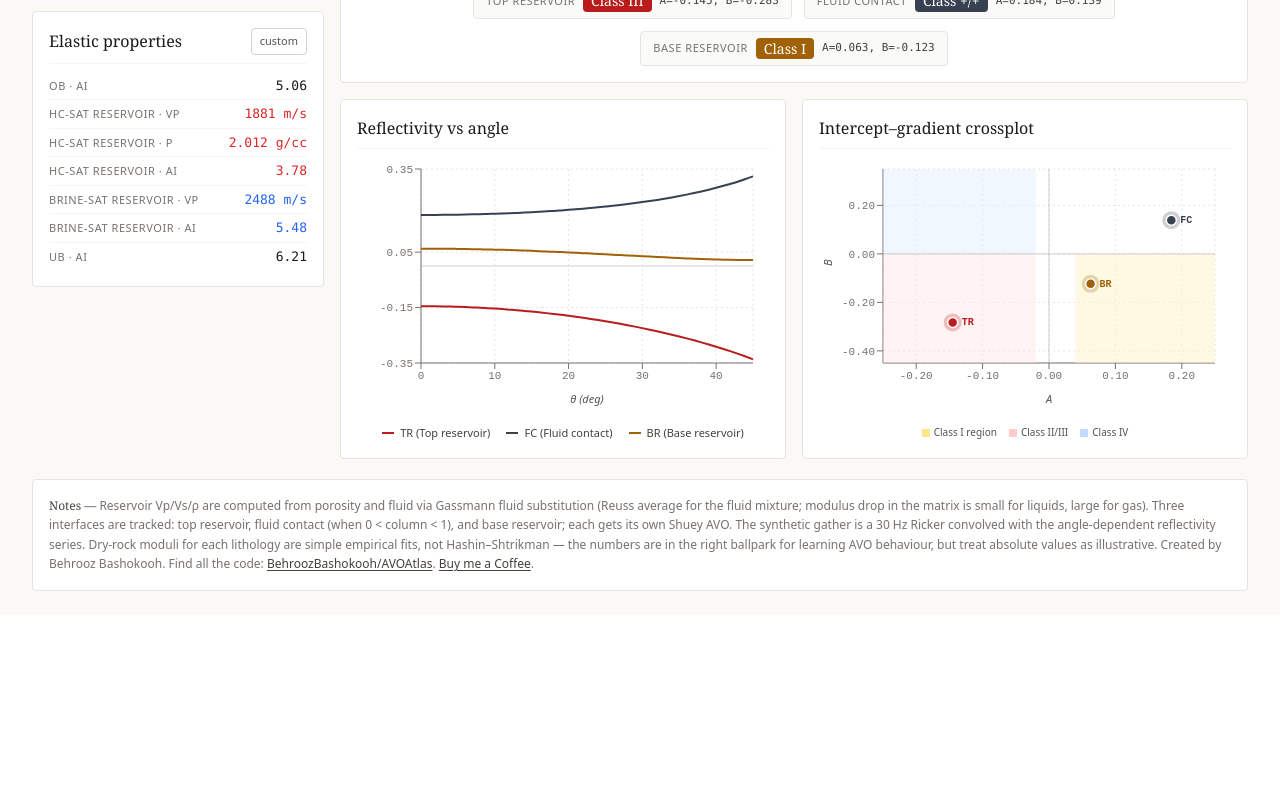
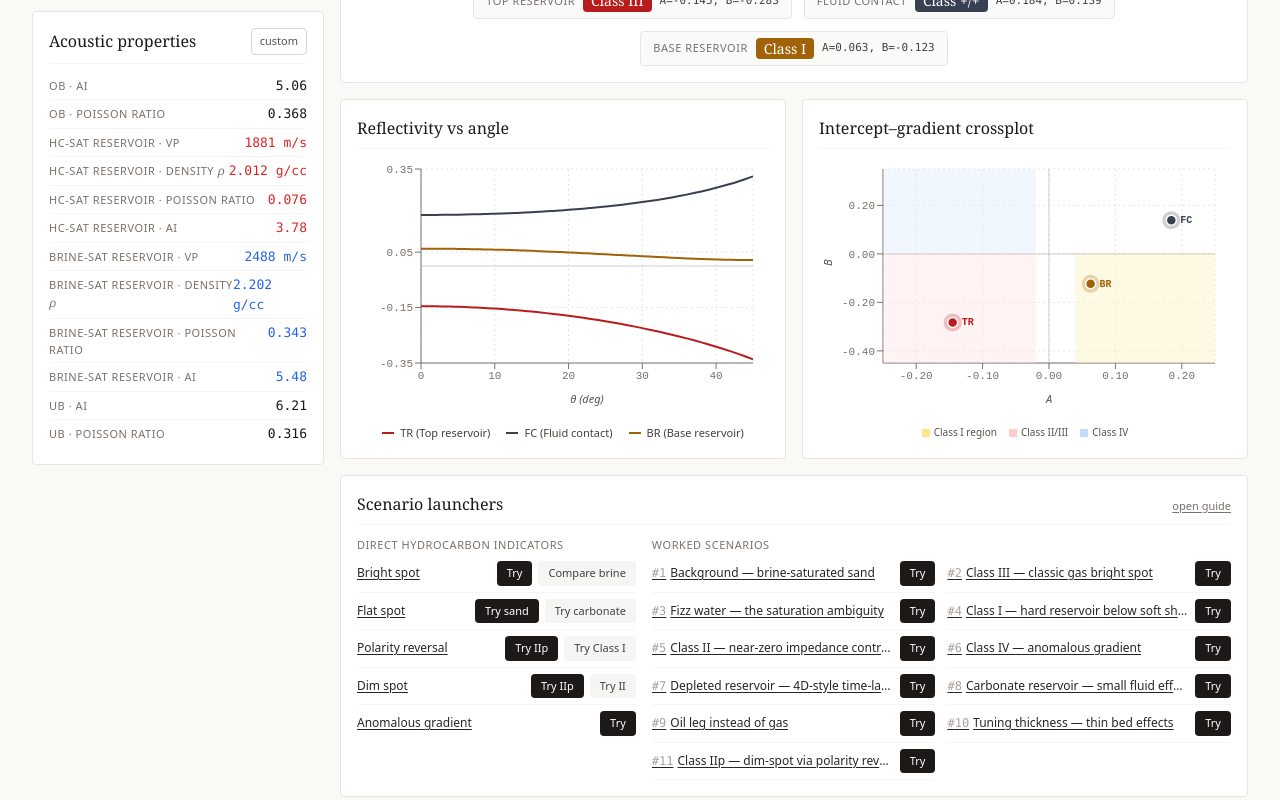
Before and after one commit to BehroozBashokooh/AVOAtlas, a React (Vite) app: page / in a window 1280 px wide. Shown: the part 980-1780 px from the top of the page. Before the commit the page ends 1595 px from the top, so only its background shows below. Built offline with nearby package versions, Linux system fonts and the light colour scheme.

Commit message:
Add acoustic property stats and atlas scenario launchers

```diff
--- a/src/AVOAtlasV3.jsx
+++ b/src/AVOAtlasV3.jsx
@@ -89,6 +89,14 @@ function shueyTerms(Vp1, Vs1, r1, Vp2, Vs2, r2) {
   return { A, B, C };
 }
 
+function poissonRatio(Vp, Vs) {
+  const vp2 = Vp * Vp;
+  const vs2 = Vs * Vs;
+  const denom = 2 * (vp2 - vs2);
+  if (denom === 0) return NaN;
+  return (vp2 - 2 * vs2) / denom;
+}
+
 const reflAt = (A, B, C, deg) => {
   const t = (deg * Math.PI) / 180;
   const s2 = Math.sin(t) ** 2;
@@ -168,6 +176,10 @@ function Stat({ label, value, color }) {
   );
 }
 
+function RhoSymbol() {
+  return <span className="font-serif italic normal-case tracking-normal text-[1.08em]">ρ</span>;
+}
+
 function ElasticNumber({ value, onChange, step = 1, color }) {
   return (
     <input
@@ -197,11 +209,15 @@ function ElasticPropertiesPanel({
     { key: 'br_res', label: 'Brine res', color: FLUIDS.brine.color },
     { key: 'ub', label: 'UB', color: '#1c1917' },
   ];
+  const formatPoisson = rock => {
+    const nu = poissonRatio(rock.Vp, rock.Vs);
+    return Number.isFinite(nu) ? nu.toFixed(3) : '—';
+  };
 
   return (
     <section className="bg-white border border-stone-200 rounded p-4">
       <div className="flex items-center justify-between mb-2 pb-2 border-b border-stone-100 gap-2">
-        <h2 className="font-serif text-base text-stone-900">Elastic properties</h2>
+        <h2 className="font-serif text-base text-stone-900">Acoustic properties</h2>
         {customElastic ? (
           <button
             type="button"
@@ -224,35 +240,44 @@ function ElasticPropertiesPanel({
       {!customElastic ? (
         <>
           <Stat label="OB · AI" value={values.ob.AI.toFixed(2)} />
+          <Stat label="OB · Poisson ratio" value={formatPoisson(values.ob)} />
           <Stat label="HC-sat reservoir · Vp" value={values.hc_res.Vp.toFixed(0) + ' m/s'} color={hcColor} />
-          <Stat label="HC-sat reservoir · ρ"  value={values.hc_res.rho.toFixed(3) + ' g/cc'} color={hcColor} />
+          <Stat label={<>HC-sat reservoir · density <RhoSymbol /></>} value={values.hc_res.rho.toFixed(3) + ' g/cc'} color={hcColor} />
+          <Stat label="HC-sat reservoir · Poisson ratio" value={formatPoisson(values.hc_res)} color={hcColor} />
           <Stat label="HC-sat reservoir · AI" value={values.hc_res.AI.toFixed(2)} color={hcColor} />
           <Stat label="Brine-sat reservoir · Vp" value={values.br_res.Vp.toFixed(0) + ' m/s'} color={FLUIDS.brine.color} />
+          <Stat label={<>Brine-sat reservoir · density <RhoSymbol /></>} value={values.br_res.rho.toFixed(3) + ' g/cc'} color={FLUIDS.brine.color} />
+          <Stat label="Brine-sat reservoir · Poisson ratio" value={formatPoisson(values.br_res)} color={FLUIDS.brine.color} />
           <Stat label="Brine-sat reservoir · AI" value={values.br_res.AI.toFixed(2)} color={FLUIDS.brine.color} />
           <Stat label="UB · AI" value={values.ub.AI.toFixed(2)} />
+          <Stat label="UB · Poisson ratio" value={formatPoisson(values.ub)} />
         </>
       ) : (
-        <div className="space-y-2">
-          <div className="grid grid-cols-[1fr_4rem_4rem_4rem_3.5rem] gap-1 items-center text-[10px] uppercase tracking-wider text-stone-400">
+        <div className="space-y-2 overflow-x-auto">
+          <div className="grid min-w-[24rem] grid-cols-[3.8rem_3.75rem_3.75rem_4.5rem_3.25rem_3.5rem] gap-1 items-center text-[10px] uppercase tracking-wider text-stone-400">
             <span>zone</span>
             <span className="text-right">Vp</span>
             <span className="text-right">Vs</span>
-            <span className="text-right">ρ</span>
+            <span className="text-right">Density <RhoSymbol /></span>
+            <span className="text-right">ν</span>
             <span className="text-right">AI</span>
           </div>
           {rows.map(row => {
             const v = values[row.key];
             const d = defaults[row.key];
             return (
-              <div key={row.key} className="grid grid-cols-[1fr_4rem_4rem_4rem_3.5rem] gap-1 items-center">
+              <div key={row.key} className="grid min-w-[24rem] grid-cols-[3.8rem_3.75rem_3.75rem_4.5rem_3.25rem_3.5rem] gap-1 items-center">
                 <span className="text-[11px] text-stone-500 uppercase tracking-wider">{row.label}</span>
                 <ElasticNumber value={Math.round(v.Vp)} onChange={next => onElasticChange(row.key, 'Vp', next)} color={row.color} />
                 <ElasticNumber value={Math.round(v.Vs)} onChange={next => onElasticChange(row.key, 'Vs', next)} color={row.color} />
                 <ElasticNumber value={v.rho.toFixed(3)} step={0.001} onChange={next => onElasticChange(row.key, 'rho', next)} color={row.color} />
                 <span className="text-[12px] font-mono tabular-nums text-right" style={{ color: row.color }}>
+                  {formatPoisson(v)}
+                </span>
+                <span className="text-[12px] font-mono tabular-nums text-right" style={{ color: row.color }}>
                   {v.AI.toFixed(2)}
                 </span>
-                <span className="col-start-2 col-span-4 text-[10px] text-stone-400 font-mono tabular-nums">
+                <span className="col-start-2 col-span-5 text-[10px] text-stone-400 font-mono tabular-nums">
                   default {d.Vp.toFixed(0)} / {d.Vs.toFixed(0)} / {d.rho.toFixed(3)}
                 </span>
               </div>
@@ -700,6 +725,50 @@ const SCENARIOS = [
   },
 ];
 
+const DHI_LAUNCHERS = [
+  {
+    id: 'dhi-bright-spot',
+    name: 'Bright spot',
+    actions: [
+      { label: 'Try', scenarioId: 'class_III_gas' },
+      { label: 'Compare brine', scenarioId: 'background_brine', secondary: true },
+    ],
+  },
+  {
+    id: 'dhi-flat-spot',
+    name: 'Flat spot',
+    actions: [
+      { label: 'Try sand', scenarioId: 'class_III_gas' },
+      { label: 'Try carbonate', scenarioId: 'carbonate', secondary: true },
+    ],
+  },
+  {
+    id: 'dhi-polarity-reversal',
+    name: 'Polarity reversal',
+    actions: [
+      { label: 'Try IIp', scenarioId: 'class_IIp_dim' },
+      { label: 'Try Class I', scenarioId: 'class_I_hard', secondary: true },
+    ],
+  },
+  {
+    id: 'dhi-dim-spot',
+    name: 'Dim spot',
+    actions: [
+      { label: 'Try IIp', scenarioId: 'class_IIp_dim' },
+      { label: 'Try II', scenarioId: 'class_II_balanced', secondary: true },
+    ],
+  },
+  {
+    id: 'dhi-class-iv',
+    name: 'Anomalous gradient',
+    actions: [
+      { label: 'Try', scenarioId: 'class_IV' },
+    ],
+  },
+];
+
+const findScenario = id => SCENARIOS.find(s => s.id === id);
+
 /* ════════════════════════════════════════════════════════════════════
    AI vs DEPTH DIAGRAM — schematic compaction trends with class regions
    ════════════════════════════════════════════════════════════════════ */
@@ -856,7 +925,7 @@ const Eq = ({ children }) => (
 
 function ScenarioCard({ scenario, onApply }) {
   return (
-    <section className="border border-stone-200 rounded p-5 bg-stone-50/40">
+    <section id={`scenario-${scenario.id}`} className="border border-stone-200 rounded p-5 bg-stone-50/40 scroll-mt-6">
       <div className="flex items-baseline justify-between gap-3 mb-3 pb-2 border-b border-stone-200">
         <h3 className="font-serif text-lg text-stone-900 leading-tight">
           <span className="text-stone-400 mr-2 font-mono text-sm tabular-nums">#{scenario.number}</span>
@@ -907,6 +976,93 @@ function ScenarioCard({ scenario, onApply }) {
   );
 }
 
+function CompactScenarioLaunchers({ onApplyScenario, onOpenGuideSection }) {
+  const buttonClass = action => action.secondary
+    ? 'text-[11px] px-2.5 py-1 bg-stone-100 text-stone-700 rounded hover:bg-stone-200 font-medium whitespace-nowrap'
+    : 'text-[11px] px-2.5 py-1 bg-stone-900 text-white rounded hover:bg-stone-700 font-medium whitespace-nowrap';
+
+  return (
+    <section className="bg-white border border-stone-200 rounded p-4">
+      <div className="flex items-baseline justify-between gap-3 mb-3 pb-2 border-b border-stone-100">
+        <h2 className="font-serif text-base text-stone-900">Scenario launchers</h2>
+        <button
+          type="button"
+          onClick={() => onOpenGuideSection('guide-dhi')}
+          className="text-[11px] text-stone-500 underline underline-offset-2 hover:text-stone-900"
+        >
+          open guide
+        </button>
+      </div>
+
+      <div className="grid grid-cols-1 xl:grid-cols-[minmax(17rem,0.65fr)_minmax(0,1.35fr)] gap-4">
+        <div>
+          <h3 className="text-[11px] uppercase tracking-wider text-stone-500 mb-2">Direct hydrocarbon indicators</h3>
+          <div className="space-y-1.5">
+            {DHI_LAUNCHERS.map(dhi => (
+              <div key={dhi.id} className="flex items-center justify-between gap-2 border-b border-stone-100 last:border-0 pb-1.5 last:pb-0">
+                <a
+                  href={`#${dhi.id}`}
+                  onClick={e => {
+                    e.preventDefault();
+                    onOpenGuideSection(dhi.id);
+                  }}
+                  className="text-left text-[12px] font-medium text-stone-800 underline underline-offset-2 hover:text-stone-950"
+                >
+                  {dhi.name}
+                </a>
+                <div className="flex gap-1.5 flex-wrap justify-end">
+                  {dhi.actions.map(action => {
+                    const scenario = findScenario(action.scenarioId);
+                    return (
+                      <button
+                        key={`${dhi.id}-${action.scenarioId}-${action.label}`}
+                        type="button"
+                        onClick={() => scenario && onApplyScenario(scenario.settings)}
+                        className={buttonClass(action)}
+                      >
+                        {action.label}
+                      </button>
+                    );
+                  })}
+                </div>
+              </div>
+            ))}
+          </div>
+        </div>
+
+        <div>
+          <h3 className="text-[11px] uppercase tracking-wider text-stone-500 mb-2">Worked scenarios</h3>
+          <div className="grid grid-cols-1 md:grid-cols-2 2xl:grid-cols-3 gap-x-3 gap-y-1.5">
+            {SCENARIOS.map(scenario => (
+              <div key={scenario.id} className="flex items-center justify-between gap-2 border-b border-stone-100 pb-1.5">
+                <a
+                  href={`#scenario-${scenario.id}`}
+                  onClick={e => {
+                    e.preventDefault();
+                    onOpenGuideSection(`scenario-${scenario.id}`);
+                  }}
+                  className="min-w-0 truncate text-left text-[12px] text-stone-800 underline underline-offset-2 hover:text-stone-950"
+                  title={scenario.title}
+                >
+                  <span className="text-stone-400 font-mono tabular-nums mr-1">#{scenario.number}</span>
+                  {scenario.title}
+                </a>
+                <button
+                  type="button"
+                  onClick={() => onApplyScenario(scenario.settings)}
+                  className="text-[11px] px-2.5 py-1 bg-stone-900 text-white rounded hover:bg-stone-700 font-medium whitespace-nowrap"
+                >
+                  Try
+                </button>
+              </div>
+            ))}
+          </div>
+        </div>
+      </div>
+    </section>
+  );
+}
+
 function GuideView({ onApplyScenario }) {
   return (
     <div className="max-w-4xl mx-auto">
@@ -1080,14 +1236,14 @@ function GuideView({ onApplyScenario }) {
       </section>
 
       {/* === DHI catalog section === */}
-      <section className="bg-white border border-stone-200 rounded p-6 mb-4">
+      <section id="guide-dhi" className="bg-white border border-stone-200 rounded p-6 mb-4 scroll-mt-6">
         <h2 className="font-serif text-2xl text-stone-900 mb-1">Direct hydrocarbon indicators (DHIs)</h2>
         <p className="text-[12px] italic text-stone-500 mb-4">Each DHI below corresponds to one or more scenarios in the list further down. Click the <em>Try</em> button to load the relevant scenario into the live atlas.</p>
 
         <div className="font-serif text-[14px] text-stone-800 leading-relaxed space-y-5">
 
           {/* Bright spot */}
-          <div className="border-l-[3px] pl-4 py-1" style={{ borderColor: '#b91c1c' }}>
+          <div id="dhi-bright-spot" className="border-l-[3px] pl-4 py-1 scroll-mt-6" style={{ borderColor: '#b91c1c' }}>
             <h3 className="font-serif text-base text-stone-900 mb-1">Bright spot</h3>
             <p className="text-[13px] text-stone-700">
               <strong>What it is.</strong> A reflection significantly stronger than the surrounding background, indicating an anomalously large impedance contrast. The classical DHI — and the one most students learn first — but also the source of the most false-positive interpretations in real exploration.
@@ -1099,11 +1255,11 @@ function GuideView({ onApplyScenario }) {
               <strong>Pitfalls.</strong> Tuning of thin clean sands, hard streaks, salt or basalt edges, igneous bodies, top-of-coal reflections, and shallow chalk crests can all produce strong reflections that mimic a gas bright spot. The AVO behaviour (brightening with offset) is what distinguishes a real Class III from a hard kick.
             </p>
             <div className="flex gap-2 mt-2 flex-wrap">
-              <button onClick={() => onApplyScenario(SCENARIOS.find(s => s.id === 'class_III_gas').settings)}
+              <button onClick={() => onApplyScenario(findScenario('class_III_gas').settings)}
                       className="text-[12px] px-3 py-1 bg-stone-900 text-white rounded hover:bg-stone-700 font-medium">
                 Try the bright spot
               </button>
-              <button onClick={() => onApplyScenario(SCENARIOS.find(s => s.id === 'background_brine').settings)}
+              <button onClick={() => onApplyScenario(findScenario('background_brine').settings)}
                       className="text-[12px] px-3 py-1 bg-stone-200 text-stone-800 rounded hover:bg-stone-300 font-medium">
                 Compare with brine background
               </button>
@@ -1111,7 +1267,7 @@ function GuideView({ onApplyScenario }) {
           </div>
 
           {/* Flat spot */}
-          <div className="border-l-[3px] pl-4 py-1" style={{ borderColor: '#a16207' }}>
+          <div id="dhi-flat-spot" className="border-l-[3px] pl-4 py-1 scroll-mt-6" style={{ borderColor: '#a16207' }}>
             <h3 className="font-serif text-base text-stone-900 mb-1">Flat spot</h3>
             <p className="text-[13px] text-stone-700">
               <strong>What it is.</strong> A horizontal reflection cutting across structural dip, marking the gas-water or gas-oil contact inside the reservoir. The most direct of the DHIs because fluid contacts are flat (or nearly so) under gravity, while structural features dip — a flat reflection in a dipping reservoir cannot be a stratigraphic feature.
@@ -1123,11 +1279,11 @@ function GuideView({ onApplyScenario }) {
               <strong>Carbonates beware.</strong> Because Gassmann fluid substitution moves stiff carbonates only slightly, the flat spot in a gas carbonate reservoir is typically <em>tiny</em> — barely detectable above noise. DHI workflows tuned for clastics fail in carbonate provinces precisely here.
             </p>
             <div className="flex gap-2 mt-2 flex-wrap">
-              <button onClick={() => onApplyScenario(SCENARIOS.find(s => s.id === 'class_III_gas').settings)}
+              <button onClick={() => onApplyScenario(findScenario('class_III_gas').settings)}
                       className="text-[12px] px-3 py-1 bg-stone-900 text-white rounded hover:bg-stone-700 font-medium">
                 Try a strong flat spot (sand)
               </button>
-              <button onClick={() => onApplyScenario(SCENARIOS.find(s => s.id === 'carbonate').settings)}
+              <button onClick={() => onApplyScenario(findScenario('carbonate').settings)}
                       className="text-[12px] px-3 py-1 bg-stone-200 text-stone-800 rounded hover:bg-stone-300 font-medium">
                 Compare to weak carbonate flat spot
               </button>
@@ -1135,7 +1291,7 @@ function GuideView({ onApplyScenario }) {
           </div>
 
           {/* Polarity reversal */}
-          <div className="border-l-[3px] pl-4 py-1" style={{ borderColor: '#7e22ce' }}>
+          <div id="dhi-polarity-reversal" className="border-l-[3px] pl-4 py-1 scroll-mt-6" style={{ borderColor: '#7e22ce' }}>
             <h3 className="font-serif text-base text-stone-900 mb-1">Polarity reversal</h3>
             <p className="text-[13px] text-stone-700">
               <strong>What it is.</strong> A reflection whose sign changes — either across angle within a single gather, or laterally along a stacked section. The within-gather version is the AVO diagnostic of Class IIp (and sometimes Class I when the gradient is strong enough). The lateral version occurs where a stratigraphic horizon transitions from wet (positive amplitude) to gas-charged (negative amplitude) along its updip extent.
@@ -1147,11 +1303,11 @@ function GuideView({ onApplyScenario }) {
               <strong>How to recognise it.</strong> The black-filled wavelet on the near-trace turns into an unfilled trough on the far-trace, or vice versa. On angle-gather displays it is one of the most visually striking DHIs.
             </p>
             <div className="flex gap-2 mt-2 flex-wrap">
-              <button onClick={() => onApplyScenario(SCENARIOS.find(s => s.id === 'class_IIp_dim').settings)}
+              <button onClick={() => onApplyScenario(findScenario('class_IIp_dim').settings)}
                       className="text-[12px] px-3 py-1 bg-stone-900 text-white rounded hover:bg-stone-700 font-medium">
                 Try the Class IIp reversal
               </button>
-              <button onClick={() => onApplyScenario(SCENARIOS.find(s => s.id === 'class_I_hard').settings)}
+              <button onClick={() => onApplyScenario(findScenario('class_I_hard').settings)}
                       className="text-[12px] px-3 py-1 bg-stone-200 text-stone-800 rounded hover:bg-stone-300 font-medium">
                 Also seen in Class I far offsets
               </button>
@@ -1159,7 +1315,7 @@ function GuideView({ onApplyScenario }) {
           </div>
 
           {/* Dim spot */}
-          <div className="border-l-[3px] pl-4 py-1" style={{ borderColor: '#9a3412' }}>
+          <div id="dhi-dim-spot" className="border-l-[3px] pl-4 py-1 scroll-mt-6" style={{ borderColor: '#9a3412' }}>
             <h3 className="font-serif text-base text-stone-900 mb-1">Dim spot</h3>
             <p className="text-[13px] text-stone-700">
               <strong>What it is.</strong> An anomalously <em>weak</em> reflection where geological context predicts a stronger one. The opposite signature to a bright spot — and harder to see because you are looking for an absence rather than a presence.
@@ -1171,11 +1327,11 @@ function GuideView({ onApplyScenario }) {
               <strong>How to find them.</strong> Gradient stacks (B-stacks) and far-offset stacks reveal both forms. The Class IIp version also gives itself away on the gather as polarity reversal — the most direct signature.
             </p>
             <div className="flex gap-2 mt-2 flex-wrap">
-              <button onClick={() => onApplyScenario(SCENARIOS.find(s => s.id === 'class_IIp_dim').settings)}
+              <button onClick={() => onApplyScenario(findScenario('class_IIp_dim').settings)}
                       className="text-[12px] px-3 py-1 bg-stone-900 text-white rounded hover:bg-stone-700 font-medium">
                 Try the Class IIp dim spot
               </button>
-              <button onClick={() => onApplyScenario(SCENARIOS.find(s => s.id === 'class_II_balanced').settings)}
+              <button onClick={() => onApplyScenario(findScenario('class_II_balanced').settings)}
                       className="text-[12px] px-3 py-1 bg-stone-200 text-stone-800 rounded hover:bg-stone-300 font-medium">
                 Try the Class II hide
               </button>
@@ -1183,7 +1339,7 @@ function GuideView({ onApplyScenario }) {
           </div>
 
           {/* Anomalous gradient — Class IV */}
-          <div className="border-l-[3px] pl-4 py-1" style={{ borderColor: '#1d4ed8' }}>
+          <div id="dhi-class-iv" className="border-l-[3px] pl-4 py-1 scroll-mt-6" style={{ borderColor: '#1d4ed8' }}>
             <h3 className="font-serif text-base text-stone-900 mb-1">Anomalous gradient (Class IV)</h3>
             <p className="text-[13px] text-stone-700">
               <strong>What it is.</strong> A bright soft loop on the near offset that <em>weakens</em> with offset — the opposite of the classical bright-spot AVO behaviour. Counter-intuitively, this is sometimes a real gas signature rather than a wet sand.
@@ -1195,7 +1351,7 @@ function GuideView({ onApplyScenario }) {
               <strong>Why it matters.</strong> Misinterpreting a Class IV bright spot as a wet sand is a classic exploration mistake. Conversely, drilling a Class IV anomaly as if it were Class III (expecting bigger gas effects) leads to overestimated reserves.
             </p>
             <div className="flex gap-2 mt-2 flex-wrap">
-              <button onClick={() => onApplyScenario(SCENARIOS.find(s => s.id === 'class_IV').settings)}
+              <button onClick={() => onApplyScenario(findScenario('class_IV').settings)}
                       className="text-[12px] px-3 py-1 bg-stone-900 text-white rounded hover:bg-stone-700 font-medium">
                 Try the Class IV anomaly
               </button>
@@ -1322,6 +1478,15 @@ export default function AVOAtlasV2() {
     setView('atlas');
     // Scroll to top so the user sees the freshly-applied configuration.
     if (typeof window !== 'undefined') window.scrollTo({ top: 0, behavior: 'smooth' });
+  }, []);
+
+  const openGuideSection = useCallback((sectionId) => {
+    setView('guide');
+    if (typeof window === 'undefined') return;
+    window.history.replaceState(null, '', `#${sectionId}`);
+    window.setTimeout(() => {
+      document.getElementById(sectionId)?.scrollIntoView({ behavior: 'smooth', block: 'start' });
+    }, 0);
   }, []);
 
   // ─── Derived rock-physics ─────────────────────────────────────────
@@ -1768,6 +1933,11 @@ export default function AVOAtlasV2() {
                 </div>
               </section>
             </div>
+
+            <CompactScenarioLaunchers
+              onApplyScenario={applyScenario}
+              onOpenGuideSection={openGuideSection}
+            />
           </main>
         </div>
 
```
